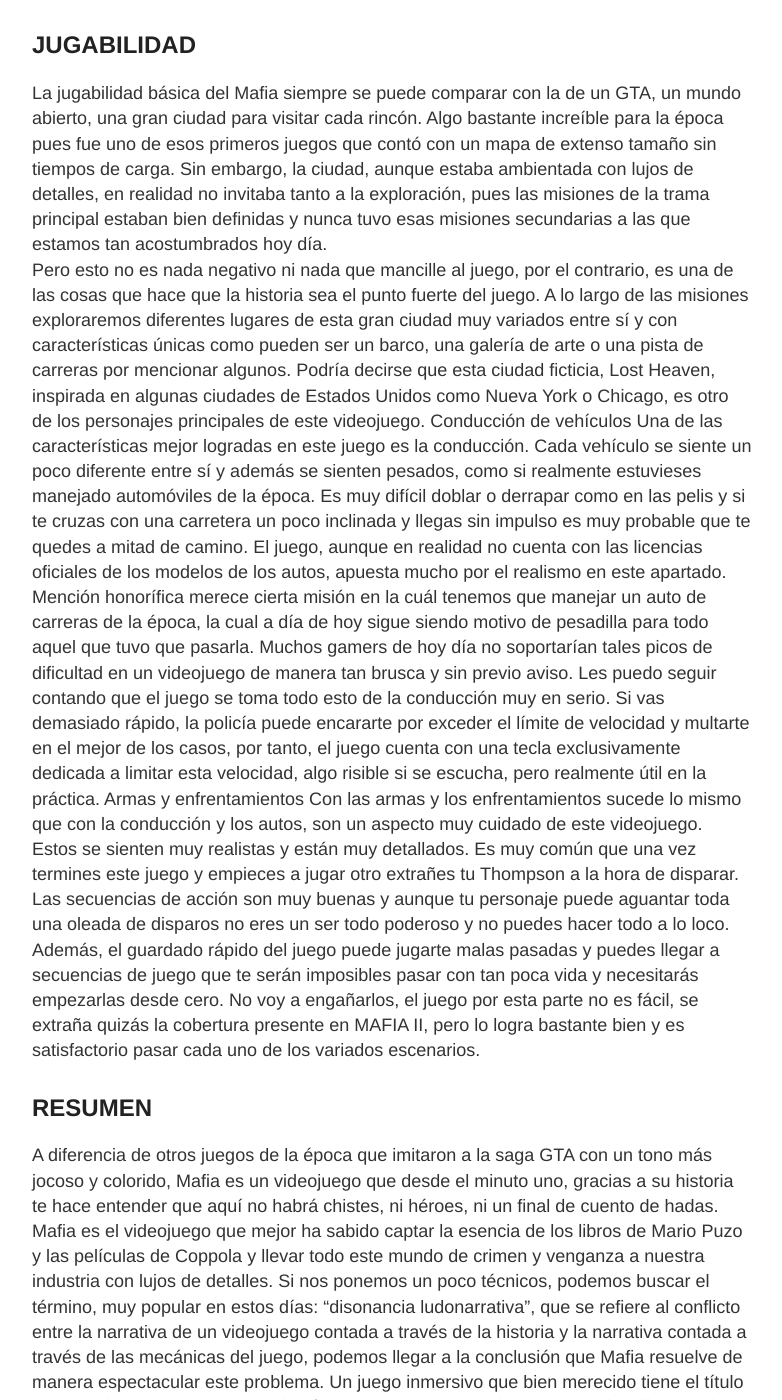
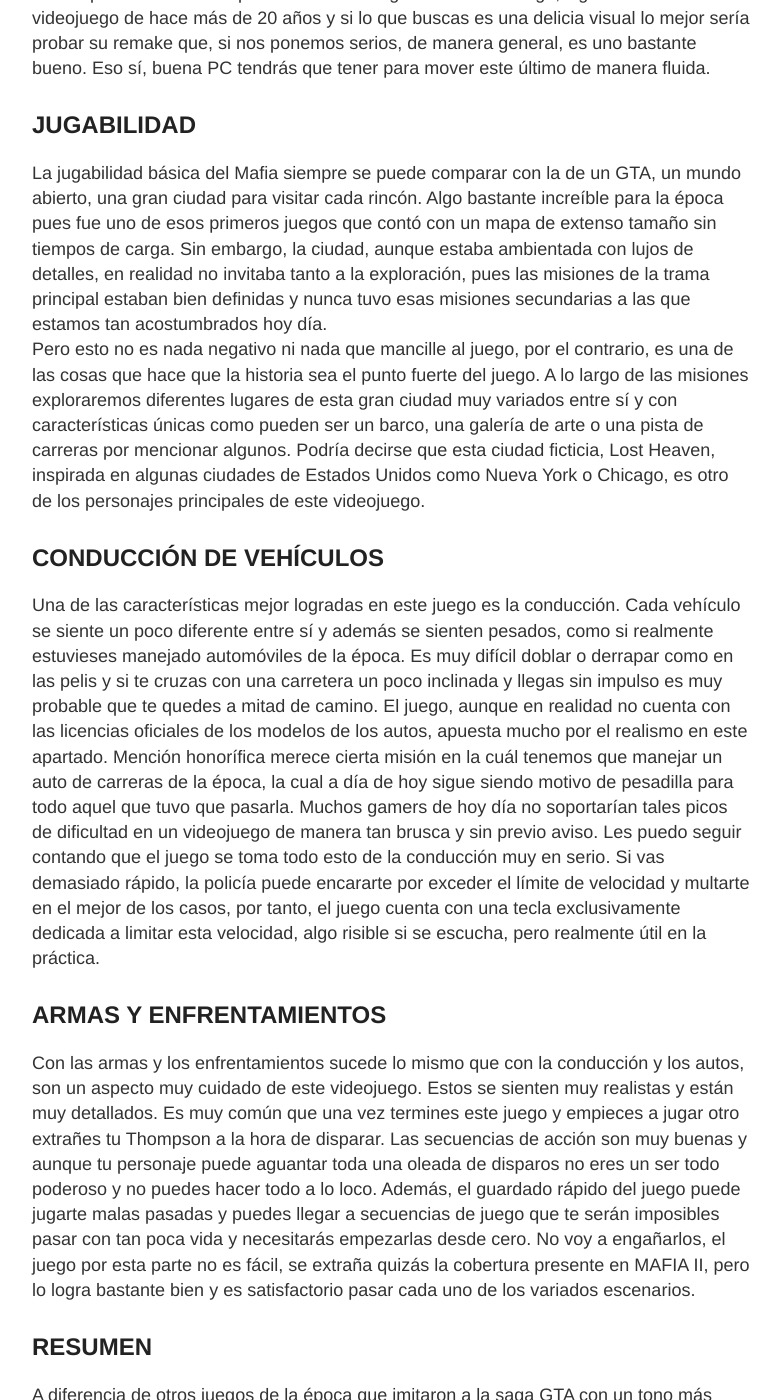
Before and after one commit to fatestudiosgame/fatestudiosgame.github.io, a Jekyll site: the page built from _posts/2022-9-3-Mafia.md, in a window 1280 px wide and 1400 px high, scrolled down 1458 px. Shown: the whole window, without its empty margins (248-1030 px from the left). Built offline with Jekyll 4.4.1, drawn with Linux system fonts in a browser that asks for light colours; some of the changed text lies outside the part shown.

```diff
--- a/_posts/2022-9-3-Mafia.md
+++ b/_posts/2022-9-3-Mafia.md
@@ -1,6 +1,6 @@
 ---
 layout: post
-title: MAFIA THE CITY OF LOST HEAVEN | Reseña
+title: Mafia The City Of Lost Heaven | Reseña
 ---
 *Tomado de la Revista Turbeadores de Cuba Redactado por: Carlos Anaya (noblesse)*
 
@@ -17,7 +17,7 @@ Tommy, huyendo por su vida, no tiene otra que acudir al Don y adentrarse poco a
 Cada capítulo del juego es contado en retrospectiva por un ya maduro Tommy, que va confesando sus crímenes a un detective llamado Norman.
 Este apartado, la historia, es el más memorable del juego y el responsable de que Mafia sea el título tan increíble que es. A lo largo de las misiones nos adentraremos en uno de los mejores universos creados para este género.
 Un universo oscuro y adulto que golpea en cada detalle de este estilo de vida, con personajes entrañables y realistas.
-Personajes
+## PERSONAJES
 Sinceramente me gusta un poco más el elenco de personajes de Mafia II ya que gracias a las prestaciones gráficas de su época se sienten mucho más humanos que los de este primer juego. Pero nadie puede negar el carisma de Tommy Angelo y en general de los pintorescos personajes de la familia.
 Empezando por el poderoso y elocuente Don Salieri y terminando quizás por la bella Sarah, tenemos todo un abanico de personajes que no dejan ningún cabo suelto en esta historia.
 Por ejemplo, cada vez que partamos a una misión, tendremos que ir primero en busca de los expertos en armas y autos de la familia que de una manera casi mágica siempre tendrán a mano algo que nos haga la vida mucho más sencilla. Cada personaje de la historia tiene un motivo para estar aquí en este videojuego.
@@ -31,12 +31,12 @@ Sin embargo, la ciudad, aunque estaba ambientada con lujos de detalles, en reali
 Pero esto no es nada negativo ni nada que mancille al juego, por el contrario, es una de las cosas que hace que la historia sea el punto fuerte del juego.
 A lo largo de las misiones exploraremos diferentes lugares de esta gran ciudad muy variados entre sí y con características únicas como pueden ser un barco, una galería de arte o una pista de carreras por mencionar algunos.
 Podría decirse que esta ciudad ficticia, Lost Heaven, inspirada en algunas ciudades de Estados Unidos como Nueva York o Chicago, es otro de los personajes principales de este videojuego.
-Conducción de vehículos
+## CONDUCCIÓN DE VEHÍCULOS
 Una de las características mejor logradas en este juego es la conducción. Cada vehículo se siente un poco diferente entre sí y además se sienten pesados, como si realmente estuvieses manejado automóviles de la época. Es muy difícil doblar o derrapar como en las pelis y si te cruzas con una carretera un poco inclinada y llegas sin impulso es muy probable que te quedes a mitad de camino.
 El juego, aunque en realidad no cuenta con las licencias oficiales de los modelos de los autos, apuesta mucho por el realismo en este apartado.
 Mención honorífica merece cierta misión en la cuál tenemos que manejar un auto de carreras de la época, la cual a día de hoy sigue siendo motivo de pesadilla para todo aquel que tuvo que pasarla. Muchos gamers de hoy día no soportarían tales picos de dificultad en un videojuego de manera tan brusca y sin previo aviso.
 Les puedo seguir contando que el juego se toma todo esto de la conducción muy en serio. Si vas demasiado rápido, la policía puede encararte por exceder el límite de velocidad y multarte en el mejor de los casos, por tanto, el juego cuenta con una tecla exclusivamente dedicada a limitar esta velocidad, algo risible si se escucha, pero realmente útil en la práctica.
-Armas y enfrentamientos
+## ARMAS Y ENFRENTAMIENTOS
 Con las armas y los enfrentamientos sucede lo mismo que con la conducción y los autos, son un aspecto muy cuidado de este videojuego. Estos se sienten muy realistas y están muy detallados. Es muy común que una vez termines este juego y empieces a jugar otro extrañes tu Thompson a la hora de disparar.
 Las secuencias de acción son muy buenas y aunque tu personaje puede aguantar toda una oleada de disparos no eres un ser todo poderoso y no puedes hacer todo a lo loco.
 Además, el guardado rápido del juego puede jugarte malas pasadas y puedes llegar a secuencias de juego que te serán imposibles pasar con tan poca vida y necesitarás empezarlas desde cero.
```
